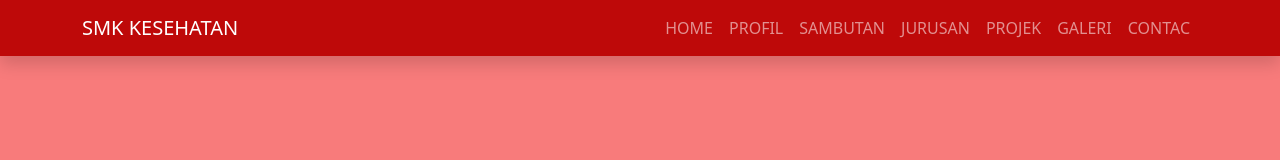
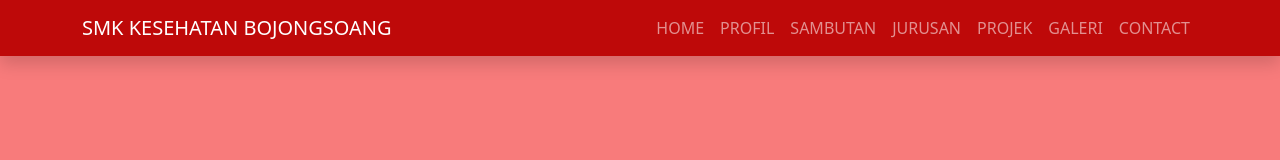
Before and after one commit to taufiqfirman/taufiqfirman.github.io, a plain HTML site: page index.html in a window 1280 px wide. Shown: the top 160 px of the page. Drawn offline with nearby package versions, Linux system fonts and the light colour scheme.

Commit message:
update nama

```diff
--- a/index.html
+++ b/index.html
@@ -26,12 +26,13 @@
 
     <nav class="navbar navbar-expand-lg navbar-dark shadow fixed-top" style="background-color: rgb(190, 9, 9)">
       <div class="container">
-        <a class="navbar-brand" href="#">SMK KESEHATAN</a>
+        <a class="navbar-brand" href="#">SMK KESEHATAN BOJONGSOANG</a>
         <button class="navbar-toggler" type="button" data-bs-toggle="collapse" data-bs-target="#navbarNav" aria-controls="navbarNav" aria-expanded="false" aria-label="Toggle navigation">
           <span class="navbar-toggler-icon"></span>
         </button>
+        <!-- role="tablist" style="--bs-nav-link-color: var(--bs-white); --bs-nav-pills-link-active-color: var(--bs-primary); --bs-nav-pills-link-active-bg: var(--bs-white)" -->
         <div class="collapse navbar-collapse" id="navbarNav">
-          <ul class="navbar-nav ms-auto aktive" role="tablist" style="--bs-nav-link-color: var(--bs-white); --bs-nav-pills-link-active-color: var(--bs-primary); --bs-nav-pills-link-active-bg: var(--bs-white)">
+          <ul class="navbar-nav ms-auto aktive">
             <li class="nav-item">
               <a class="nav-link" href="#home">HOME</a>
             </li>
@@ -51,7 +52,7 @@
               <a class="nav-link" href="#galeri">GALERI</a>
             </li>
             <li class="nav-item">
-              <a class="nav-link" href="#contact">CONTAC</a>
+              <a class="nav-link" href="#contact">CONTACT</a>
             </li>
           </ul>
         </div>
```
